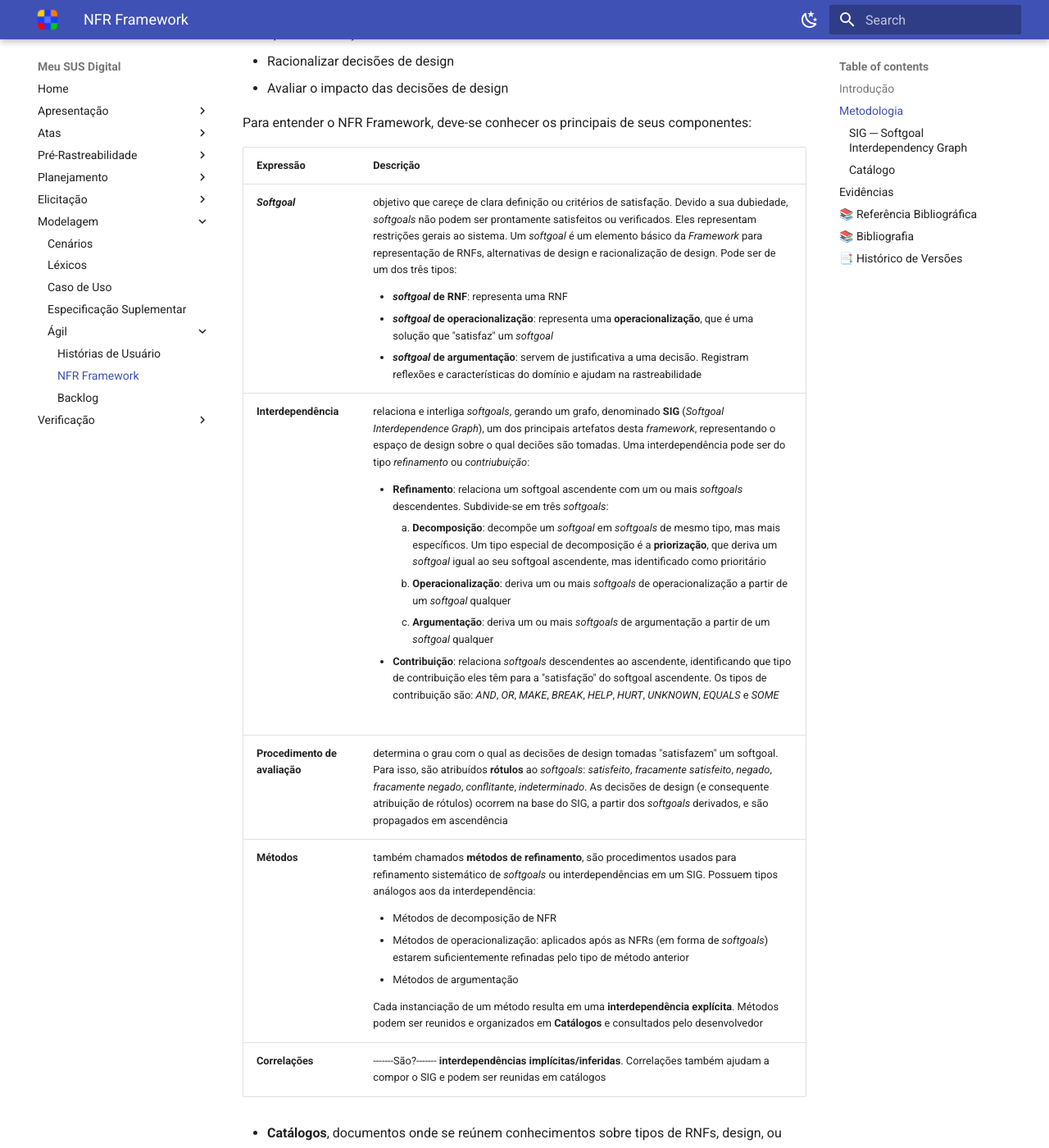
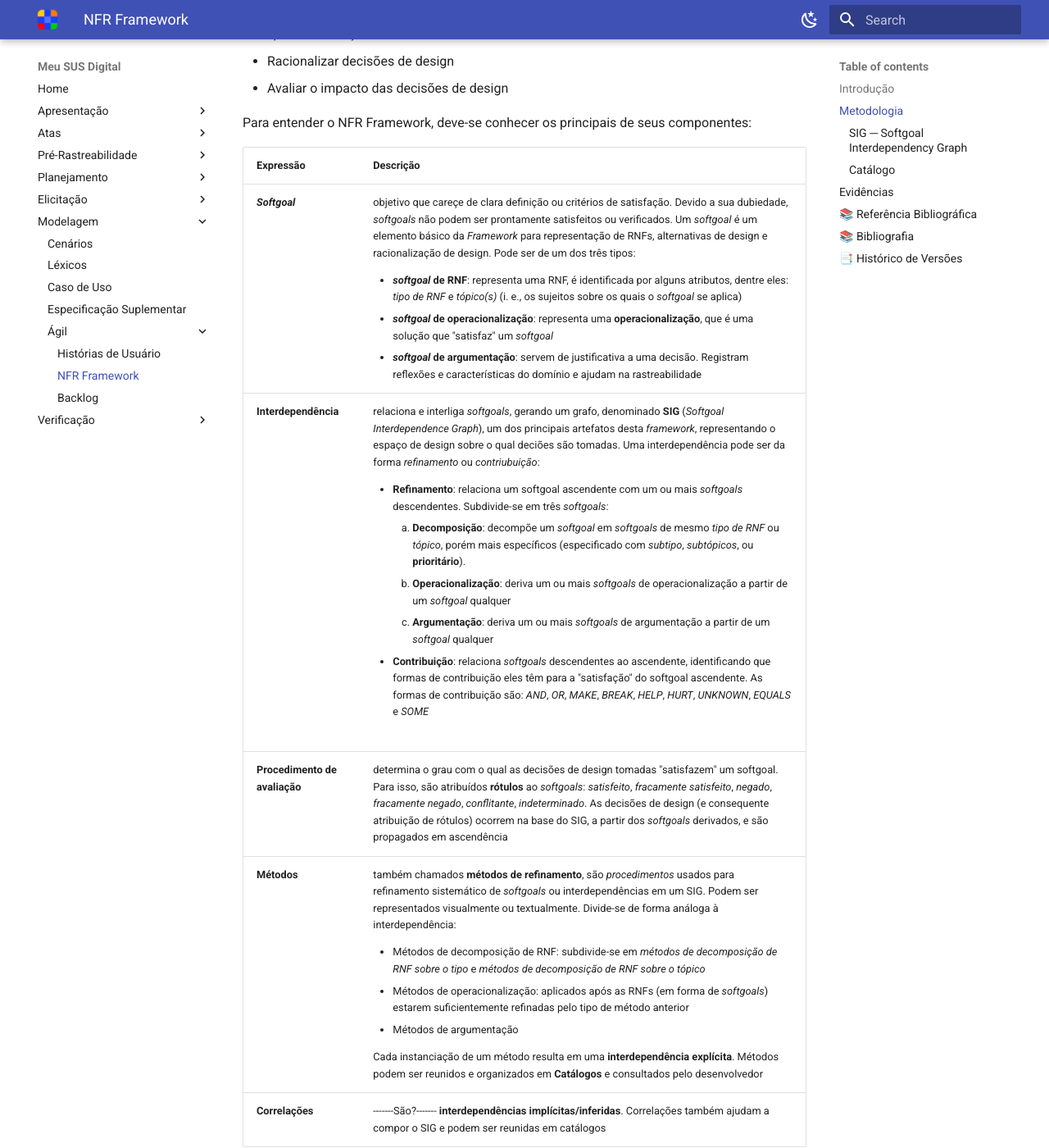
Before and after one commit to Requisitos-de-Software/2024.2-MeuSUSDigital, an MkDocs documentation site: the page built from docs/modelagem-agil/nfr-framework.md, in a window 1280 px wide and 1400 px high, scrolled down 986 px. Shown: the whole window at 82% size. Built offline with MkDocs 1.6.1 and Material for MkDocs 9.7.7, drawn with Linux system fonts in a browser that asks for light colours; some of the changed text lies outside the part shown.

Commit message:
Update nfr-framework.md

```diff
--- a/docs/modelagem-agil/nfr-framework.md
+++ b/docs/modelagem-agil/nfr-framework.md
@@ -8,7 +8,7 @@
 
 A *Framework* possui uma abordagem **orientada à processo** e **qualitativa**. Esses aspectos foram adotados pelo autor por dois motivos principais:
 
-- O *processo de desenvolvimento* é grandemente influenciado por NFRs. Elas podem auxiliar o desenvolvedor a tomar de decisões acertadas no design e na implementação da solução durante o processo.
+- O *processo de desenvolvimento* é grandemente influenciado por RNFs. Elas podem auxiliar o desenvolvedor a tomar de decisões acertadas no design e na implementação da solução durante o processo.
 - A *abordagem qualitativa* é adequada para analisar um sistema de software ainda incompleto.
 
 Essas duas qualidades são consideradas bastante adequadas no estágio de *Análise de Requisitos*, na qual o desenvolvedor ainda tem uma visão vaga da solução. Por outro lado, abordagens complementares à NFR *Framework* ─ orientadas à produto e quantitativas ─ que se mostram eficazes na *Definição de Requisitos*, fase onde a as noções sobre a solução já são mais sólidas e mensuráveis.
@@ -27,10 +27,10 @@
 
 | Expressão | Descrição |
 | --------- | --------- |
-| ***Softgoal*** | objetivo que careçe de clara definição ou critérios de satisfação. Devido a sua dubiedade, *softgoals* não podem ser prontamente satisfeitos ou verificados. Eles representam restrições gerais ao sistema. Um *softgoal* é um elemento básico da *Framework* para representação de RNFs, alternativas de design e racionalização de design. Pode ser de um dos três tipos: <ul> <li>***softgoal* de RNF**: representa uma RNF</li> <li>***softgoal* de operacionalização**: representa uma **operacionalização**, que é uma solução que "satisfaz" um *softgoal* </li> <li>***softgoal* de argumentação**: servem de justificativa a uma decisão. Registram reflexões e características do domínio e ajudam na rastreabilidade</li> </ul> |
-| **Interdependência** | relaciona e interliga *softgoals*, gerando um grafo, denominado **SIG** (*Softgoal Interdependence Graph*), um dos principais artefatos desta *framework*, representando o espaço de design sobre o qual deciões são tomadas. Uma interdependência pode ser do tipo *refinamento* ou *contriubuição*: <ul> <li>**Refinamento**: relaciona um softgoal ascendente com um ou mais *softgoals* descendentes. Subdivide-se em três *softgoals*: <ol> <li>**Decomposição**: decompõe um *softgoal* em *softgoals* de mesmo tipo, mas mais específicos. Um tipo especial de decomposição é a **priorização**, que deriva um *softgoal* igual ao seu softgoal ascendente, mas identificado como prioritário</li> <li>**Operacionalização**: deriva um ou mais *softgoals* de operacionalização a partir de um *softgoal* qualquer</li> <li>**Argumentação**: deriva um ou mais *softgoals* de argumentação a partir de um *softgoal* qualquer</li> </ol> </li> <li>**Contribuição**: relaciona *softgoals* descendentes ao ascendente, identificando que tipo de contribuição eles têm para a "satisfação" do softgoal ascendente. Os tipos de contribuição são: *AND*, *OR*, *MAKE*, *BREAK*, *HELP*, *HURT*, *UNKNOWN*, *EQUALS* e *SOME*</li><ol></ol> </ul> |
+| ***Softgoal*** | objetivo que careçe de clara definição ou critérios de satisfação. Devido a sua dubiedade, *softgoals* não podem ser prontamente satisfeitos ou verificados. Um *softgoal* é um elemento básico da *Framework* para representação de RNFs, alternativas de design e racionalização de design. Pode ser de um dos três tipos: <ul> <li>***softgoal* de RNF**: representa uma RNF, é identificada por alguns atributos, dentre eles: *tipo de RNF* e *tópico(s)* (i. e., os sujeitos sobre os quais o *softgoal* se aplica)</li> <li>***softgoal* de operacionalização**: representa uma **operacionalização**, que é uma solução que "satisfaz" um *softgoal* </li> <li>***softgoal* de argumentação**: servem de justificativa a uma decisão. Registram reflexões e características do domínio e ajudam na rastreabilidade</li> </ul> |
+| **Interdependência** | relaciona e interliga *softgoals*, gerando um grafo, denominado **SIG** (*Softgoal Interdependence Graph*), um dos principais artefatos desta *framework*, representando o espaço de design sobre o qual deciões são tomadas. Uma interdependência pode ser da forma *refinamento* ou *contriubuição*: <ul> <li>**Refinamento**: relaciona um softgoal ascendente com um ou mais *softgoals* descendentes. Subdivide-se em três *softgoals*: <ol> <li>**Decomposição**: decompõe um *softgoal* em *softgoals* de mesmo *tipo de RNF* ou *tópico*, porém mais específicos (especificado com *subtipo*, *subtópicos*, ou **prioritário**). </li> <li>**Operacionalização**: deriva um ou mais *softgoals* de operacionalização a partir de um *softgoal* qualquer</li> <li>**Argumentação**: deriva um ou mais *softgoals* de argumentação a partir de um *softgoal* qualquer</li> </ol> </li> <li>**Contribuição**: relaciona *softgoals* descendentes ao ascendente, identificando que formas de contribuição eles têm para a "satisfação" do softgoal ascendente. As formas de contribuição são: *AND*, *OR*, *MAKE*, *BREAK*, *HELP*, *HURT*, *UNKNOWN*, *EQUALS* e *SOME*</li><ol></ol> </ul> |
 | **Procedimento de avaliação** | determina o grau com o qual as decisões de design tomadas "satisfazem" um softgoal. Para isso, são atribuídos **rótulos** ao *softgoals*: *satisfeito*, *fracamente satisfeito*, *negado*, *fracamente negado*, *conflitante*, *indeterminado*. As decisões de design (e consequente atribuição de rótulos) ocorrem na base do SIG, a partir dos *softgoals* derivados, e são propagados em ascendência |
-| **Métodos** | também chamados **métodos de refinamento**, são procedimentos usados para refinamento sistemático de *softgoals* ou interdependências em um SIG. Possuem tipos análogos aos da interdependência: <ul> <li>Métodos de decomposição de NFR</li> <li>Métodos de operacionalização: aplicados após as NFRs (em forma de *softgoals*) estarem suficientemente refinadas pelo tipo de método anterior</li> <li>Métodos de argumentação</li> </ul> Cada instanciação de um método resulta em uma **interdependência explícita**. Métodos podem ser reunidos e organizados em **Catálogos** e consultados pelo desenvolvedor |
+| **Métodos** | também chamados **métodos de refinamento**, são *procedimentos* usados para refinamento sistemático de *softgoals* ou interdependências em um SIG. Podem ser representados visualmente ou textualmente. Divide-se de forma análoga à interdependência: <ul> <li>Métodos de decomposição de RNF: subdivide-se em *métodos de decomposição de RNF sobre o tipo* e *métodos de decomposição de RNF sobre o tópico*</li> <li>Métodos de operacionalização: aplicados após as RNFs (em forma de *softgoals*) estarem suficientemente refinadas pelo tipo de método anterior</li> <li>Métodos de argumentação</li> </ul> Cada instanciação de um método resulta em uma **interdependência explícita**. Métodos podem ser reunidos e organizados em **Catálogos** e consultados pelo desenvolvedor |
 | **Correlações** | -------São?------- **interdependências implícitas/inferidas**. Correlações também ajudam a compor o SIG e podem ser reunidas em catálogos |
 
 - **Catálogos**, documentos onde se reúnem conhecimentos sobre tipos de RNFs, design, ou técnicas. Eles são um apoio ao qual o desenvolvedor pode recorrer para aprender, relembrar e decidir.
@@ -54,7 +54,7 @@
 É o documento que deve conter um corpo de conhecimento de design (incluindo técnicas, conceitos e terminologia) obtido através de experiências de diversas fontes. Três tipos de catálogo podem ser escolhidos: catálogo de tipos de RNF, catálogo de métodos (ou técnicas) e catálogo de interdependências entre os *softgoals*.
 
 Desenvolvedores podem se utilizar de catálogos preexistentes e extendê-los e refiná-los conforme o andamento do projeto.
-O tipo de catálogo escolhido foi o de tipos de NFR, onde os NFRs são organizados em uma estrutura hierárquica.
+O tipo de catálogo escolhido foi o de tipos de RNF, onde os RNFs são organizados em uma estrutura hierárquica.
 
 ---
 
```
